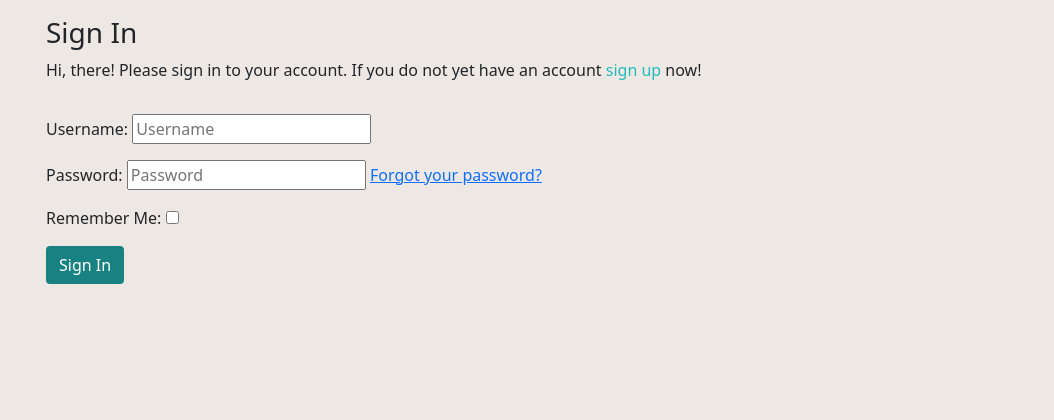
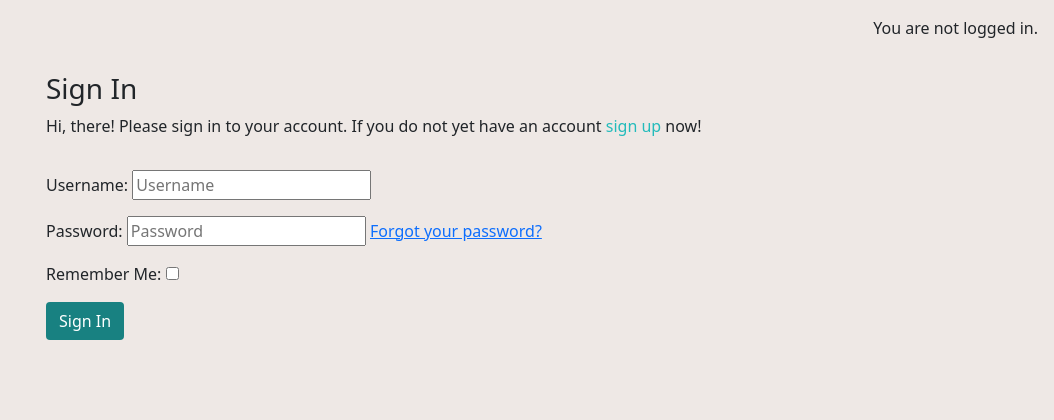
Before and after one commit to BAkinmarin/filmreview, a Django app: page /accounts/login/ in a window 1280 px wide. Shown: the part 74-494 px from the top of the page, without its empty margins (226-1280 px from the left). Run offline with Django 5.2, Linux system fonts and the light colour scheme; some libraries are stand-ins or nearby versions; some web fonts are replaced.

Commit message:
Add DTL Tags

```diff
--- a/templates/base.html
+++ b/templates/base.html
@@ -72,6 +72,12 @@
 
     <main class="flex-shrink-0 main-bg">
 
+        {% if user.is_authenticated %}
+        <p class="text-end m-3">You are logged in as {{ user }}</p>
+        {% else %}
+        <p class="text-end m-3">You are not logged in.</p>
+        {% endif %}
+
         {% block content %}
         <!-- Content Goes here -->
         {% endblock content %}
```
Also changed, not shown: README.md.
